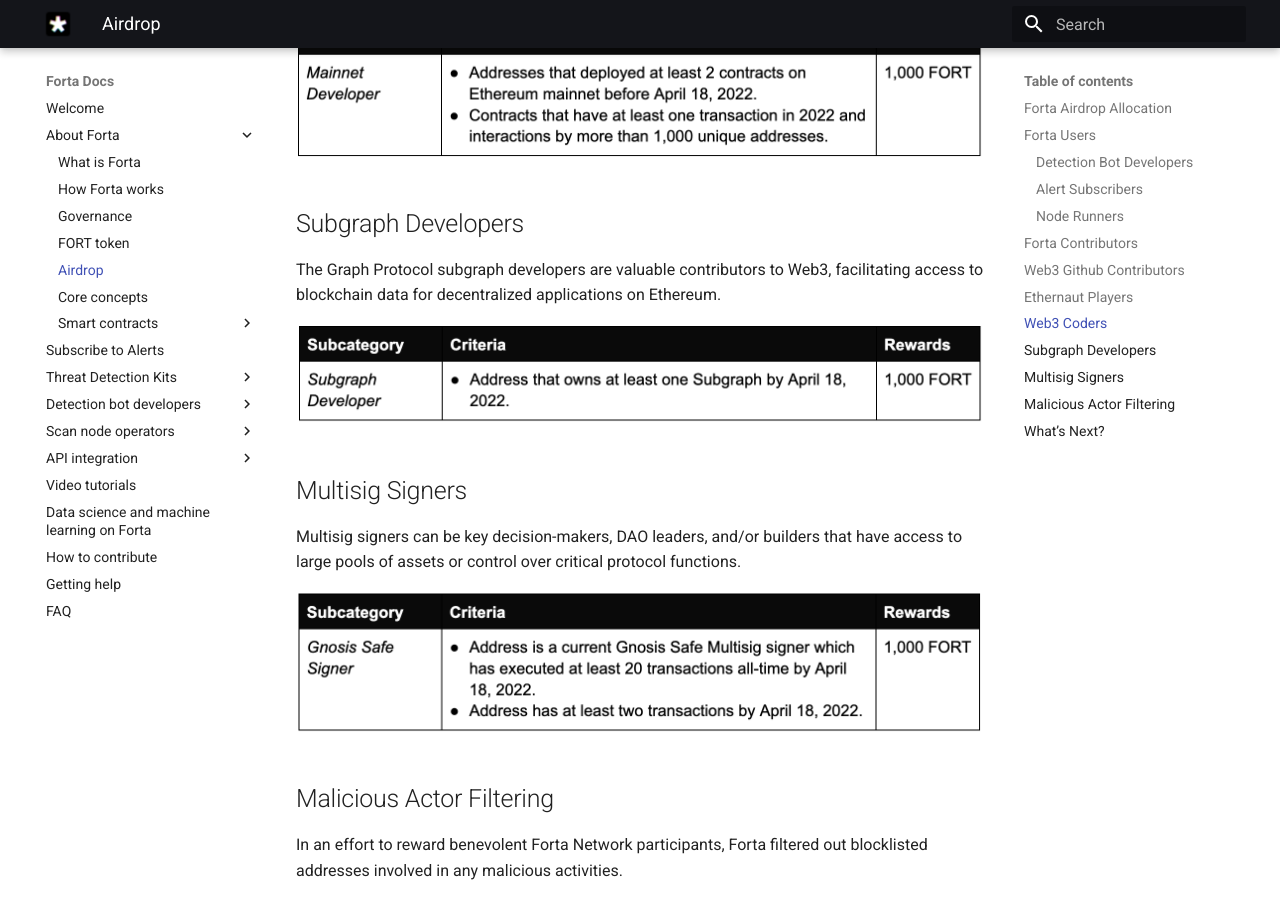
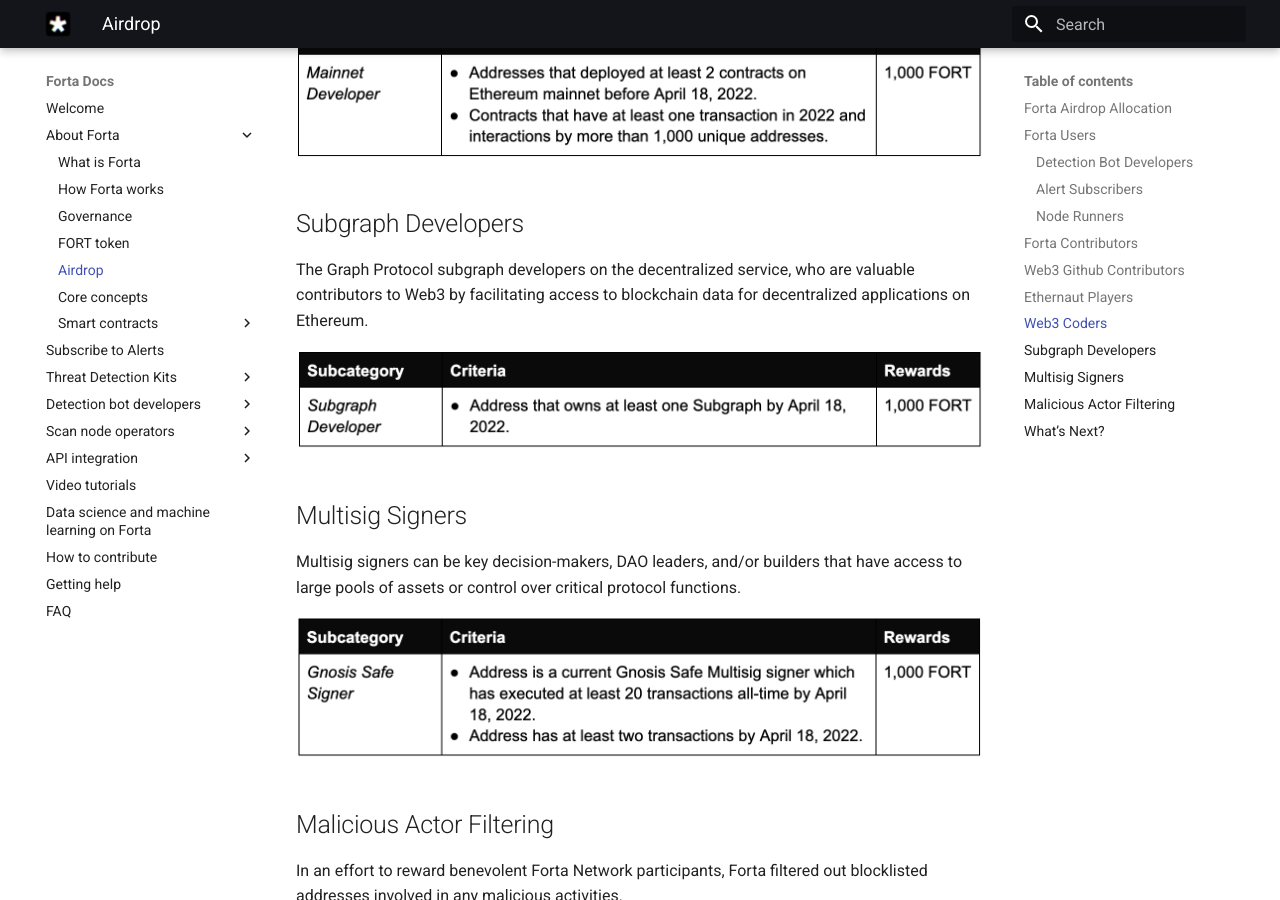
Before and after one commit to forta-network/docs, an MkDocs documentation site: the page built from docs/airdrop.md, in a window 1280 px wide and 900 px high, scrolled down 3718 px. Built offline with MkDocs 1.6.1 and Material for MkDocs 9.7.7, drawn with Linux system fonts in a browser that asks for light colours.

Commit message:
update airdrop section

```diff
--- a/docs/airdrop.md
+++ b/docs/airdrop.md
@@ -62,7 +62,7 @@
 
 ## Subgraph Developers
 
-The Graph Protocol subgraph developers are valuable contributors to Web3, facilitating access to blockchain data for decentralized applications on Ethereum.
+The Graph Protocol subgraph developers on the decentralized service, who are valuable contributors to Web3 by facilitating access to blockchain data for decentralized applications on Ethereum.
 
 ![Subgraph Developers](airdrop-table8.png)
 
```
